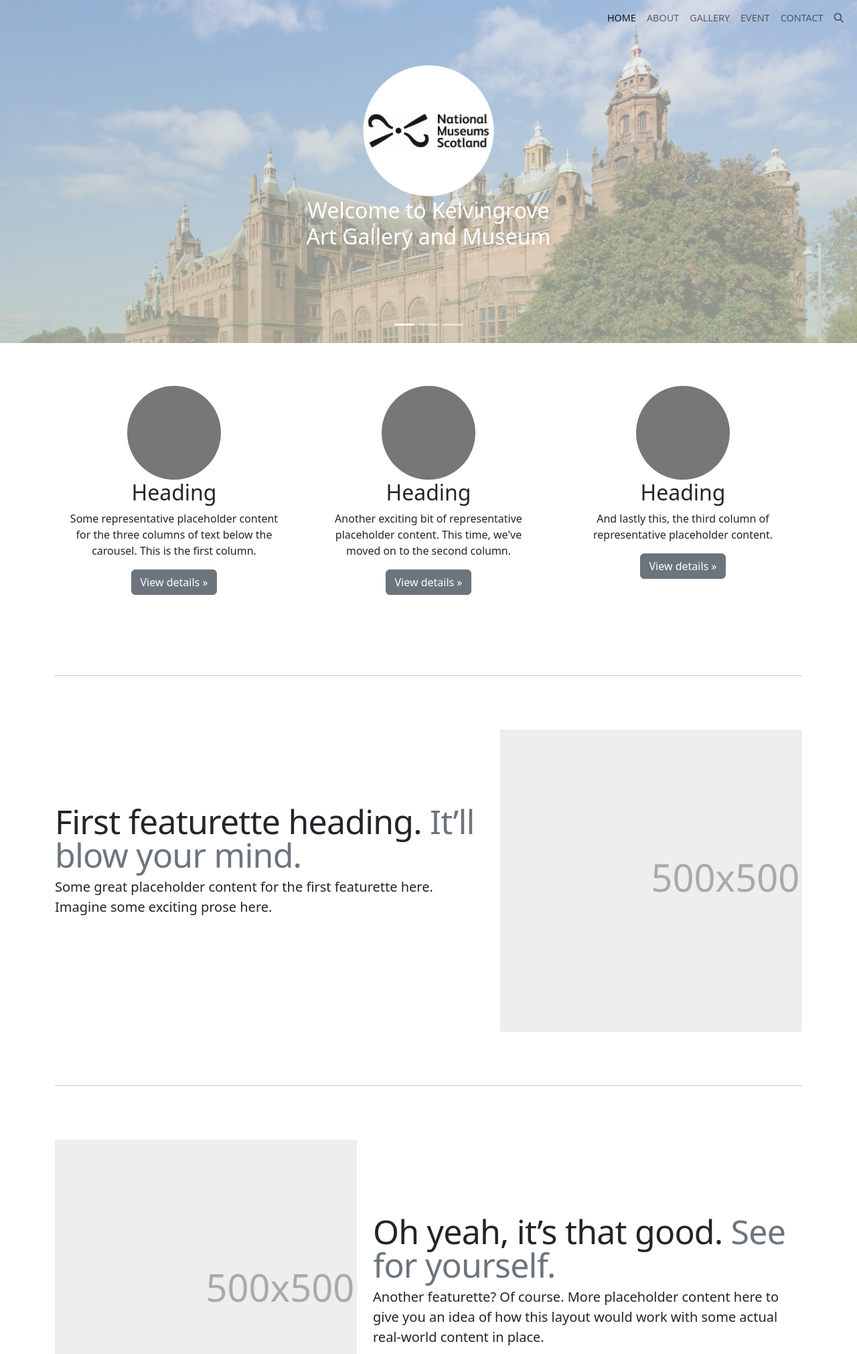
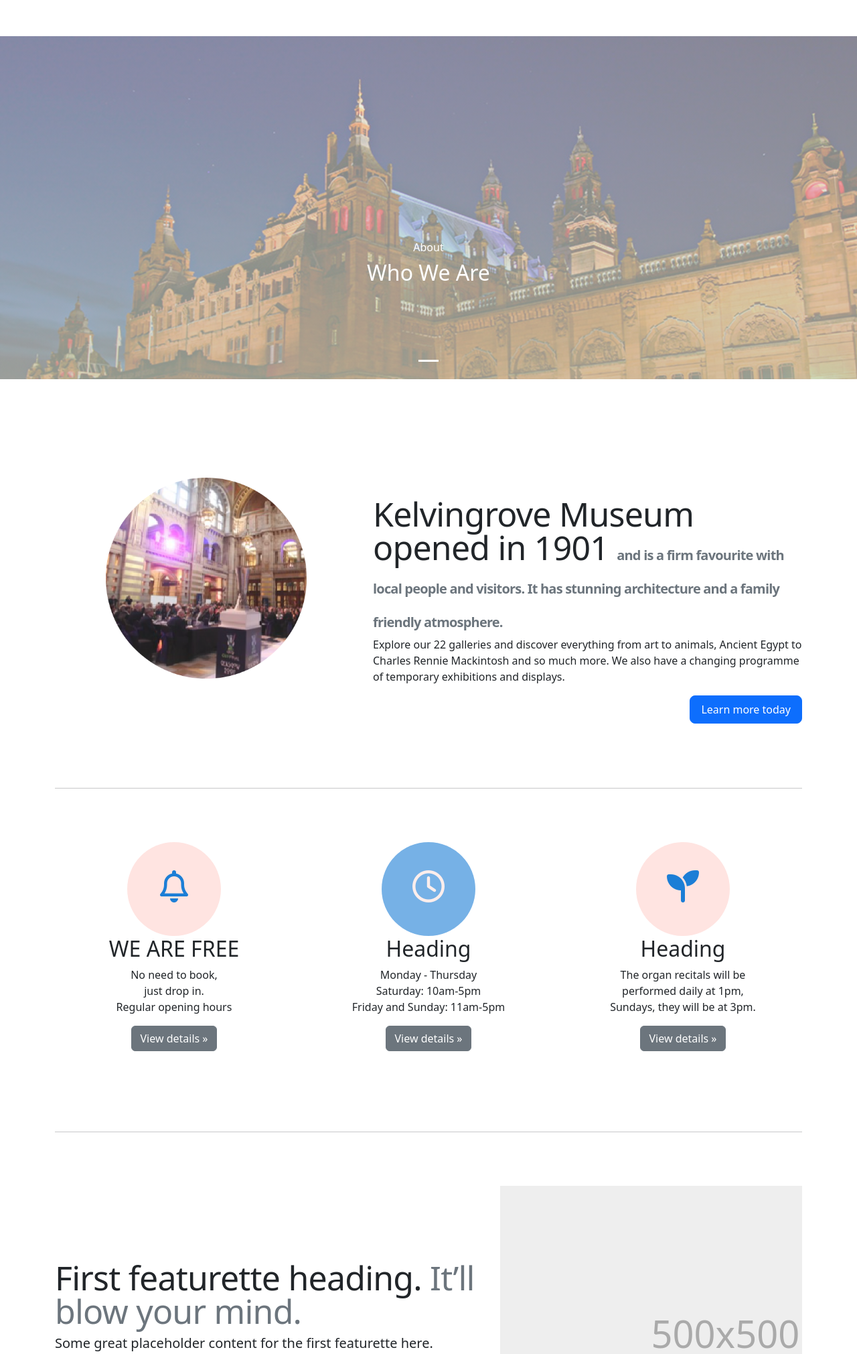
Before and after one commit to da9104/museum, a PHP site: page /about.html in a window 1280 px wide. Shown: the top 2021 px of the page at 67% size. Run offline with PHP 8.4, Linux system fonts and the light colour scheme; some libraries are stand-ins or nearby versions.

Commit message:
styling...

```diff
--- a/about.html
+++ b/about.html
@@ -6,11 +6,17 @@
     <meta name="viewport" content="width=device-width, initial-scale=1.0">
     <title>National Museums Scotland</title>
     <link rel="stylesheet" href="./style.css">
+    <script src="https://kit.fontawesome.com/9c05ce6683.js" crossorigin="anonymous"></script>
     <link href="https://cdn.jsdelivr.net/npm/bootstrap@5.2.0-beta1/dist/css/bootstrap.min.css" rel="stylesheet" integrity="sha384-0evHe/X+R7YkIZDRvuzKMRqM+OrBnVFBL6DOitfPri4tjfHxaWutUpFmBp4vmVor" crossorigin="anonymous">
-    <script src="https://kit.fontawesome.com/9c05ce6683.js" crossorigin="anonymous"></script>
-</head>
-<body>
+    <link rel="stylesheet" href="/node_modules/owl.carousel/dist/assets/owl.carousel.min.css" />
+    <link rel="stylesheet" href="https://unpkg.com/aos@next/dist/aos.css" />
 
+    <script src="/node_modules/jquery/dist/jquery.js"></script>
+    <script src="/node_modules/owl.carousel/dist/owl.carousel.min.js"></script>
+
+
+  </head>
+  <body>
     <style>
 
         @media (min-width: 768px) {
@@ -66,19 +72,19 @@
     <body>
 
   <header>
-    <nav class="navbar navbar-expand-md fixed-top bg-transparent">
+    <nav class="autohide navbar navbar-expand-md fixed-top bg-transparent">
       <div class="container-fluid">
         <a class="navbar-brand" href="#"><i class="fas fa-bars"></i></a>
         <button class="navbar-toggler" type="button" data-bs-toggle="collapse" data-bs-target="#navbarCollapse" aria-controls="navbarCollapse" aria-expanded="false" aria-label="Toggle navigation">
           <span class="navbar-toggler-icon"></span>
         </button>
-        <div class="collapse navbar-collapse justify-content-end" id="navbarCollapse">
+        <div class="collapse navbar-collapse justify-content-end " id="navbarCollapse" >
           <ul class="navbar-nav">
             <li class="nav-item">
-              <a class="nav-link active" aria-current="page" href="#">Home</a>
+              <a class="nav-link active" aria-current="page" href="./index.html">Home</a>
             </li>
             <li class="nav-item">
-              <a class="nav-link" href="#">About</a>
+              <a class="nav-link" href="./about.html">About</a>
             </li>
             <li class="nav-item">
               <a class="nav-link" href="#">Gallery</a>
@@ -104,20 +110,29 @@
     <div id="myCarousel" class="carousel slide" data-bs-ride="carousel">
       <div class="carousel-indicators">
         <button type="button" data-bs-target="#myCarousel" data-bs-slide-to="0" class="active" aria-current="true" aria-label="Slide 1"></button>
-        <button type="button" data-bs-target="#myCarousel" data-bs-slide-to="1" aria-label="Slide 2"></button>
-        <button type="button" data-bs-target="#myCarousel" data-bs-slide-to="2" aria-label="Slide 3"></button>
       </div>
       <div class="carousel-inner">
         <div class="carousel-item active">
-            <div class="img-gradient">
-            <!-- <img src="./assets/images/bg.jpeg" alt="" class="bd-placeholder-img" aria-hidden="true" preserveAspectRatio="xMidYMid slice" focusable="false" width="100%" height="100%"> -->
+            <div class="img-about">
             </div>
 
           <div class="container">
             <div class="carousel-caption text-center">
-                <img src="./assets/images/logo.png" alt="" id="logo">
-              <h2>Welcome to Kelvingrove  <br/>
-                Art Gallery and Museum</h2>
+                <h6
+                data-aos="fade-down"
+                data-aos-delay="5"
+                data-aos-duration="1000"
+                data-aos-easing="ease-in-out">
+                About</h6>
+                <!-- <p>Some representative placeholder content for the second slide of the carousel.</p> -->
+              <h2
+              class="text-center"
+                data-aos="fade-up"
+                data-aos-delay="5"
+                data-aos-duration="1000"
+                data-aos-easing="ease-in-out" >
+                Who We Are  <br/>
+              </h2>
               <!-- <p>Welcome to Kelvingrove
                 Art Gallery and Museum</p> -->
               <!-- <p><a class="btn btn-lg btn-primary" href="#">Sign up today</a></p> -->
@@ -125,69 +140,105 @@
           </div>
         </div>
 
-        <div class="carousel-item">
-          <svg class="bd-placeholder-img" width="100%" height="100%" xmlns="http://www.w3.org/2000/svg" aria-hidden="true" preserveAspectRatio="xMidYMid slice" focusable="false"><rect width="100%" height="100%" fill="#777"/></svg>
+      </div>
+    </div>
 
-          <div class="container">
-            <div class="carousel-caption">
-              <h1>Another example headline.</h1>
-              <p>Some representative placeholder content for the second slide of the carousel.</p>
-              <p><a class="btn btn-lg btn-primary" href="#">Learn more</a></p>
-            </div>
-          </div>
+    <!-- Carousel END-->
+
+
+    <div class="container marketing">
+
+
+    <div class="row featurette">
+        <div class="col-md-7 order-md-2 justify-content">
+          <h2 class="featurette-heading fw-normal lh-1">
+            Kelvingrove Museum opened in 1901
+              <span class="text-muted fs-5 lh-1 fw-bold"> and is a firm favourite with local people and visitors. It has stunning architecture and a family friendly atmosphere.</span>
+            </h2>
+          <p class="lead fs-6">
+            Explore our 22 galleries and discover everything from art to animals,
+            Ancient Egypt to Charles Rennie Mackintosh and so much more.
+            We also have a changing programme of temporary exhibitions and displays.
+          </p>
+          <p class="text-end">
+              <a class="btn btn-lg btn-primary fs-6" href="#">Learn more today</a>
+          </p>
+
+        </div>
+        <div class="col-md-5 order-md-1 d-flex align-items-center justify-content">
+            <img src="./assets/images/photo 1.png" alt="" class="featurette-image img-fluid mx-auto d-flex align-items-center justify-content" width="300" height="300">
+
+            <!-- <svg class="bd-placeholder-img bd-placeholder-img-lg featurette-image img-fluid mx-auto" width="500" height="500" xmlns="http://www.w3.org/2000/svg" role="img" aria-label="Placeholder: 500x500" preserveAspectRatio="xMidYMid slice" focusable="false">
+              <title>Placeholder</title>
+              <rect width="100%" height="100%" fill="#eee"/>
+              <text x="50%" y="50%" fill="#aaa" dy=".3em">500x500</text>
+            </svg> -->
+
         </div>
 
-        <div class="carousel-item">
-          <svg class="bd-placeholder-img" width="100%" height="100%" xmlns="http://www.w3.org/2000/svg" aria-hidden="true" preserveAspectRatio="xMidYMid slice" focusable="false"><rect width="100%" height="100%" fill="#777"/></svg>
 
-          <div class="container">
-            <div class="carousel-caption text-end">
-              <h1>One more for good measure.</h1>
-              <p>Some representative placeholder content for the third slide of this carousel.</p>
-              <p><a class="btn btn-lg btn-primary" href="#">Browse gallery</a></p>
-            </div>
-          </div>
-        </div>
       </div>
 
-      <!-- <button class="carousel-control-prev" type="button" data-bs-target="#myCarousel" data-bs-slide="prev">
-        <span class="carousel-control-prev-icon" aria-hidden="true"></span>
-        <span class="visually-hidden">Previous</span>
-      </button> -->
-      <!-- <button class="carousel-control-next" type="button" data-bs-target="#myCarousel" data-bs-slide="next">
-        <span class="carousel-control-next-icon" aria-hidden="true"></span>
-        <span class="visually-hidden">Next</span>
-      </button> -->
-    </div>
+      <hr class="featurette-divider">
 
 
-    <!-- Marketing messaging and featurettes
-    ================================================== -->
-    <!-- Wrap the rest of the page in another container to center all the content. -->
 
-    <div class="container marketing">
+
 
       <!-- Three columns of text below the carousel -->
       <div class="row">
         <div class="col-lg-4">
-          <svg class="bd-placeholder-img rounded-circle" width="140" height="140" xmlns="http://www.w3.org/2000/svg" role="img" aria-label="Placeholder: 140x140" preserveAspectRatio="xMidYMid slice" focusable="false"><title>Placeholder</title><rect width="100%" height="100%" fill="#777"/><text x="50%" y="50%" fill="#777" dy=".3em">140x140</text></svg>
 
-          <h2 class="fw-normal">Heading</h2>
-          <p>Some representative placeholder content for the three columns of text below the carousel. This is the first column.</p>
+
+
+          <!-- <svg class="bd-placeholder-img rounded-circle" width="140" height="140" xmlns="http://www.w3.org/2000/svg" role="img" preserveAspectRatio="xMidYMid slice" focusable="false">
+
+              <rect width="100%" height="100%" fill="#777"/>
+              <text x="50%" y="50%" fill="#777" dy=".3em">
+
+              </text>
+            </svg> -->
+
+            <div class="bd-placeholder-img rounded-circle d-flex justify-content-center" style="background:MistyRose;  width:140px; height:140px; margin:0 auto; " >
+                <i class="far fa-3x fa-bell text-center align-items-center"  style=" color: #1c7ed6;  margin:30% auto; "></i>
+           </div>
+
+          <h2 class="fw-normal">WE ARE FREE</h2>
+          <p>
+            No need to book, <br/>
+            just drop in. <br/>
+            Regular opening hours <br/>
+
+          </p>
           <p><a class="btn btn-secondary" href="#">View details &raquo;</a></p>
         </div><!-- /.col-lg-4 -->
         <div class="col-lg-4">
-          <svg class="bd-placeholder-img rounded-circle" width="140" height="140" xmlns="http://www.w3.org/2000/svg" role="img" aria-label="Placeholder: 140x140" preserveAspectRatio="xMidYMid slice" focusable="false"><title>Placeholder</title><rect width="100%" height="100%" fill="#777"/><text x="50%" y="50%" fill="#777" dy=".3em">140x140</text></svg>
+
+            <div class="bd-placeholder-img rounded-circle d-flex justify-content-center" style="background: #1c7ed6; opacity: .6;  width:140px; height:140px; margin:0 auto; z-index: -1;" >
+                <i class="far fa-clock fa-3x text-center align-items-center"  style=" color: MistyRose;  margin:30% auto; "></i>
+           </div>
 
           <h2 class="fw-normal">Heading</h2>
-          <p>Another exciting bit of representative placeholder content. This time, we've moved on to the second column.</p>
+          <p>
+            Monday - Thursday <br/>
+            Saturday: 10am-5pm <br/>
+            Friday and Sunday: 11am-5pm <br/>
+          </p>
           <p><a class="btn btn-secondary" href="#">View details &raquo;</a></p>
         </div><!-- /.col-lg-4 -->
         <div class="col-lg-4">
-          <svg class="bd-placeholder-img rounded-circle" width="140" height="140" xmlns="http://www.w3.org/2000/svg" role="img" aria-label="Placeholder: 140x140" preserveAspectRatio="xMidYMid slice" focusable="false"><title>Placeholder</title><rect width="100%" height="100%" fill="#777"/><text x="50%" y="50%" fill="#777" dy=".3em">140x140</text></svg>
+
+
+            <div class="bd-placeholder-img rounded-circle d-flex justify-content-center" style="background:MistyRose;  width:140px; height:140px; margin:0 auto; " >
+                <i class="fas fa-seedling fa-3x text-center align-items-center"  style=" color: #1c7ed6;  margin:30% auto; "></i>
+           </div>
 
           <h2 class="fw-normal">Heading</h2>
-          <p>And lastly this, the third column of representative placeholder content.</p>
+          <p>
+            The organ recitals will be <br/>
+            performed daily at 1pm, <br/>
+            Sundays, they will be at 3pm. <br/>
+          </p>
           <p><a class="btn btn-secondary" href="#">View details &raquo;</a></p>
         </div><!-- /.col-lg-4 -->
       </div><!-- /.row -->
@@ -210,18 +261,6 @@
 
       <hr class="featurette-divider">
 
-      <div class="row featurette">
-        <div class="col-md-7 order-md-2">
-          <h2 class="featurette-heading fw-normal lh-1">Oh yeah, it’s that good. <span class="text-muted">See for yourself.</span></h2>
-          <p class="lead">Another featurette? Of course. More placeholder content here to give you an idea of how this layout would work with some actual real-world content in place.</p>
-        </div>
-        <div class="col-md-5 order-md-1">
-          <svg class="bd-placeholder-img bd-placeholder-img-lg featurette-image img-fluid mx-auto" width="500" height="500" xmlns="http://www.w3.org/2000/svg" role="img" aria-label="Placeholder: 500x500" preserveAspectRatio="xMidYMid slice" focusable="false"><title>Placeholder</title><rect width="100%" height="100%" fill="#eee"/><text x="50%" y="50%" fill="#aaa" dy=".3em">500x500</text></svg>
-
-        </div>
-      </div>
-
-      <hr class="featurette-divider">
 
       <div class="row featurette">
         <div class="col-md-7">
@@ -238,20 +277,146 @@
 
       <!-- /END THE FEATURETTES -->
 
+      <div class="owl-carousel owl-theme">
+        <div class="item">
+          <h4>1</h4>
+        </div>
+        <div class="item">
+          <h4>2</h4>
+        </div>
+        <div class="item">
+          <h4>3</h4>
+        </div>
+        <div class="item">
+          <h4>4</h4>
+        </div>
+        <div class="item">
+          <h4>5</h4>
+        </div>
+        <div class="item">
+          <h4>6</h4>
+        </div>
+        <div class="item">
+          <h4>7</h4>
+        </div>
+        <div class="item">
+          <h4>8</h4>
+        </div>
+        <div class="item">
+          <h4>9</h4>
+        </div>
+        <div class="item">
+          <h4>10</h4>
+        </div>
+        <div class="item">
+          <h4>11</h4>
+        </div>
+        <div class="item">
+          <h4>12</h4>
+        </div>
+      </div>
+
+
+
     </div><!-- /.container -->
-
-  dddddd
 
 
     <!-- FOOTER -->
-    <footer class="container">
-      <p class="float-end"><a href="#">Back to top</a></p>
+    <footer>
+     <div class="container">
+      <div class="footer-logo float-end">
+          <img src="./assets/images/logo.png" alt="" class="rounded-circle" id="footer-logo">
+          <a href="#" class="text-center d-flex justify-content-center align-self-center">Back to top</a>
+
+        </div>
+
+      <h1 class="">
+        Kelvingrove <br/>
+        Art Gallery and Museum
+      </h1>
+      <p class="mb-0">PEOPLE MAKE GLASGOW - Glasgow Life</p>
+
       <p>&copy; 2017–2022 Company, Inc. &middot; <a href="#">Privacy</a> &middot; <a href="#">Terms</a></p>
+    </div>
     </footer>
+
   </main>
 
 
 
 </body>
+
 <script src="https://cdn.jsdelivr.net/npm/bootstrap@5.2.0-beta1/dist/js/bootstrap.bundle.min.js" integrity="sha384-pprn3073KE6tl6bjs2QrFaJGz5/SUsLqktiwsUTF55Jfv3qYSDhgCecCxMW52nD2" crossorigin="anonymous"></script>
+
+<script>
+
+document.addEventListener("DOMContentLoaded", function(){
+
+el_autohide = document.querySelector('.autohide');
+// add padding-top to bady (if necessary)
+navbar_height = document.querySelector('.navbar').offsetHeight;
+document.body.style.paddingTop = navbar_height + 'px';
+
+if(el_autohide){
+  var last_scroll_top = 0;
+  window.addEventListener('scroll', function() {
+        let scroll_top = window.scrollY;
+       if(scroll_top < last_scroll_top) {
+            el_autohide.classList.remove('scrolled-down');
+            el_autohide.classList.add('scrolled-up');
+        }
+        else {
+            el_autohide.classList.remove('scrolled-up');
+            el_autohide.classList.add('scrolled-down');
+        }
+        last_scroll_top = scroll_top;
+  });
+  // window.addEventListener
+}
+// if
+
+});
+// DOMContentLoaded  end
+
+</script>
+
+
+<script>
+
+  var owl = $('.owl-carousel');
+  owl.owlCarousel({
+      loop:true,
+      nav:true,
+      margin:10,
+      responsive:{
+          0:{
+              items:1
+          },
+          600:{
+              items:3
+          },
+          960:{
+              items:5
+          },
+          1200:{
+              items:6
+          }
+      }
+  });
+  owl.on('mousewheel', '.owl-stage', function (e) {
+      if (e.deltaY>0) {
+          owl.trigger('next.owl');
+      } else {
+          owl.trigger('prev.owl');
+      }
+      e.preventDefault();
+  });
+
+</script>
+<script src="https://unpkg.com/aos@next/dist/aos.js"></script>
+  <script>
+    AOS.init();
+  </script>
+
+
 </html>
--- a/style.css
+++ b/style.css
@@ -1,8 +1,14 @@
+@import url("https://fonts.googleapis.com/css2?family=Work+Sans:wght@100;300;500;600;800;900&display=swap");
 body {
   margin: 0;
   color: #5a5a5a;
   -webkit-box-sizing: border-box;
           box-sizing: border-box;
+  font-family: 'Work Sans', sans-serif;
+}
+
+a {
+  text-decoration: none;
 }
 
 .nav-item {
@@ -92,6 +98,33 @@ body {
   color: white;
 }
 
+.img-gradient-1 {
+  background-image: -webkit-gradient(linear, left top, left bottom, from(rgba(245, 246, 252, 0.52)), to(rgba(198, 205, 191, 0.73))), url("./assets/images/bg2.jpeg");
+  background-image: linear-gradient(to bottom, rgba(245, 246, 252, 0.52), rgba(198, 205, 191, 0.73)), url("./assets/images/bg2.jpeg");
+  width: 100%;
+  height: 100%;
+  background-size: cover;
+  color: white;
+}
+
+.img-gradient-2 {
+  background-image: -webkit-gradient(linear, left top, left bottom, from(rgba(245, 246, 252, 0.52)), to(rgba(198, 205, 191, 0.73))), url("./assets/images/bg3.jpg");
+  background-image: linear-gradient(to bottom, rgba(245, 246, 252, 0.52), rgba(198, 205, 191, 0.73)), url("./assets/images/bg3.jpg");
+  width: 100%;
+  height: 100%;
+  background-size: cover;
+  color: white;
+}
+
+.img-about {
+  background-image: -webkit-gradient(linear, left top, left bottom, from(rgba(245, 246, 252, 0.52)), to(rgba(198, 205, 191, 0.73))), url("./assets/images/gallery2.jpg");
+  background-image: linear-gradient(to bottom, rgba(245, 246, 252, 0.52), rgba(198, 205, 191, 0.73)), url("./assets/images/gallery2.jpg");
+  width: 100%;
+  height: 100%;
+  background-size: cover;
+  color: white;
+}
+
 footer {
   margin-bottom: 0;
   padding-top: 10px;
@@ -100,6 +133,8 @@ footer {
 }
 
 footer h1 {
+  font-family: 'Work Sans', sans-serif;
+  font-weight: 900;
   color: #707070;
 }
 
@@ -134,4 +169,12 @@ footer .container .footer-logo {
   -webkit-transition: all 0.3s ease-in-out;
   transition: all 0.3s ease-in-out;
 }
+
+.item {
+  display: block;
+  max-width: 100%;
+  height: auto;
+  max-height: 100px;
+  margin: auto;
+}
 /*# sourceMappingURL=style.css.map */
--- a/style.scss
+++ b/style.scss
@@ -1,11 +1,17 @@
+@import url('https://fonts.googleapis.com/css2?family=Work+Sans:wght@100;300;500;600;800;900&display=swap');
+
 body {
    //  padding-top: 3rem;
    //  padding-bottom: 3rem;
     margin: 0;
     color: #5a5a5a;
     box-sizing: border-box;
-  }
+    font-family: 'Work Sans', sans-serif;
+}
 
+a {
+  text-decoration: none;
+}
 
   .nav-item {
       text-transform: uppercase;
@@ -115,6 +121,40 @@ body {
 
   }
 
+  .img-gradient-1 {
+    background-image:
+    linear-gradient(to bottom, rgba(245, 246, 252, 0.52), rgba(198, 205, 191, 0.73)),
+    url('./assets/images/bg2.jpeg');
+    width: 100%;
+    height: 100%;
+    background-size: cover;
+    color: white;
+  }
+
+
+  .img-gradient-2 {
+    background-image:
+    linear-gradient(to bottom, rgba(245, 246, 252, 0.52), rgba(198, 205, 191, 0.73)),
+    url('./assets/images/bg3.jpg');
+    width: 100%;
+    height: 100%;
+    background-size: cover;
+    color: white;
+  }
+
+
+
+  .img-about {
+    background-image:
+    linear-gradient(to bottom, rgba(245, 246, 252, 0.52), rgba(198, 205, 191, 0.73)),
+    url('./assets/images/gallery2.jpg');
+    width: 100%;
+    height: 100%;
+    background-size: cover;
+    color: white;
+
+  }
+
 footer {
     margin-bottom: 0;
     padding-top: 10px;
@@ -123,6 +163,8 @@ footer {
 }
 
 footer h1 {
+    font-family: 'Work Sans', sans-serif;
+    font-weight: 900;
     color: #707070;
 }
 
@@ -153,3 +195,12 @@ footer .container .footer-logo {
 .scrolled-up{
   transform:translateY(0); transition: all 0.3s ease-in-out;
 }
+
+
+.item {
+  display: block;
+  max-width: 100%;
+  height: auto;
+  max-height: 100px;
+  margin: auto;
+}
```
Also changed, not shown: index.html (+63 -34 lines), assets/images/bg2.jpeg (added), assets/images/bg3.jpg (added), assets/images/gallery1.jpg (added), assets/images/gallery2.jpg (added), assets/images/gallery3.jpg (added), assets/images/gallery4.jpg (added), assets/images/ima1.jpg (added), assets/images/ima2.jpg (added), assets/images/ima3.jpg (added), 4 other files.
